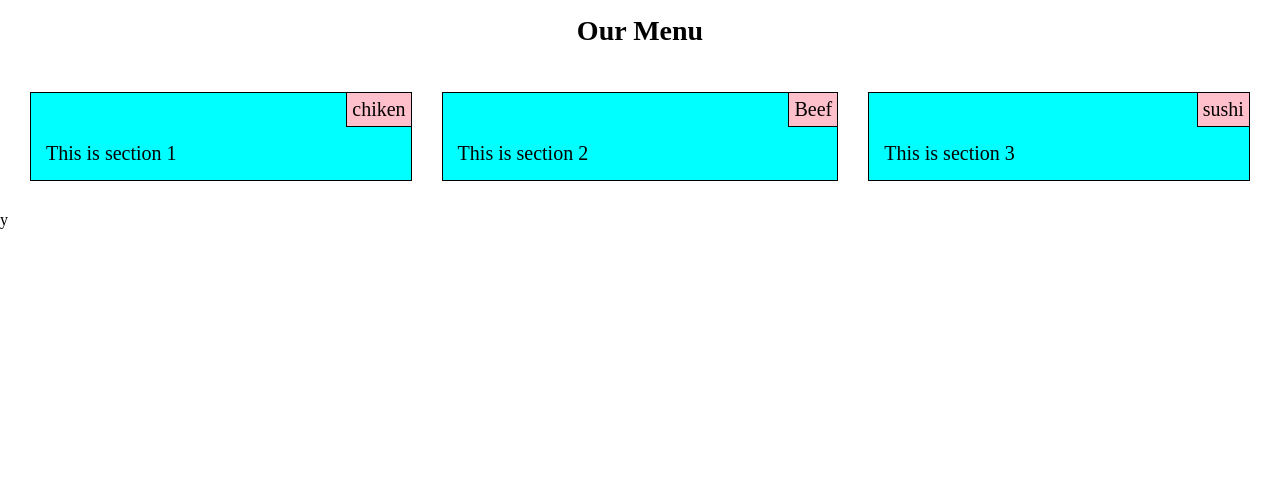
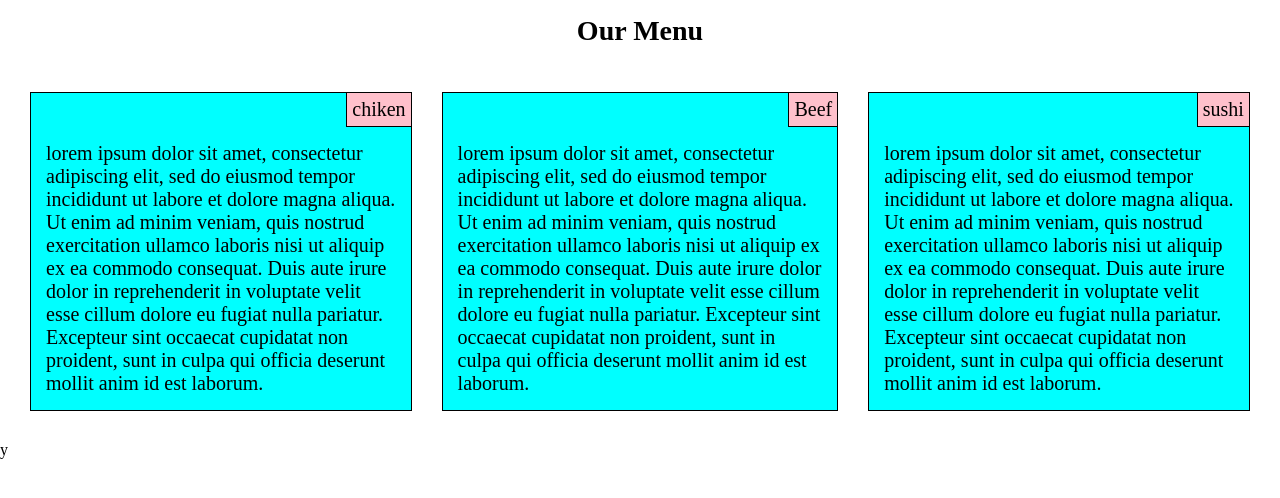
Before and after one commit to manojmm2605/abc, a plain HTML site: page module2-solution/index.html in a window 1280 px wide. Drawn offline with Linux system fonts and the light colour scheme.

Commit message:
added contain to menu

```diff
--- a/module2-solution/index.html
+++ b/module2-solution/index.html
@@ -18,21 +18,21 @@
     <section class="col-lg-4 col-md-6 col-sm-12 sec1">
         <section class="for-border">
             <p class="header1">chiken</p>
-            <p>This is section 1 </p>
+            <p>lorem ipsum dolor sit amet, consectetur adipiscing elit, sed do eiusmod tempor incididunt ut labore et dolore magna aliqua. Ut enim ad minim veniam, quis nostrud exercitation ullamco laboris nisi ut aliquip ex ea commodo consequat. Duis aute irure dolor in reprehenderit in voluptate velit esse cillum dolore eu fugiat nulla pariatur. Excepteur sint occaecat cupidatat non proident, sunt in culpa qui officia deserunt mollit anim id est laborum. </p>
         </section>
     </section>
 
     <section class="col-lg-4 col-md-6 col-sm-12 sec2">
         <section class="for-border">
             <p class="header1">Beef</p>
-            <p>This is section 2</p>
+            <p>lorem ipsum dolor sit amet, consectetur adipiscing elit, sed do eiusmod tempor incididunt ut labore et dolore magna aliqua. Ut enim ad minim veniam, quis nostrud exercitation ullamco laboris nisi ut aliquip ex ea commodo consequat. Duis aute irure dolor in reprehenderit in voluptate velit esse cillum dolore eu fugiat nulla pariatur. Excepteur sint occaecat cupidatat non proident, sunt in culpa qui officia deserunt mollit anim id est laborum.</p>
         </section>
     </section>
 
     <section class="col-lg-4 col-md-12 col-sm-12 sec3">
         <section class="for-border">
             <p class="header1">sushi</p>
-            <p>This is section 3</p>
+            <p>lorem ipsum dolor sit amet, consectetur adipiscing elit, sed do eiusmod tempor incididunt ut labore et dolore magna aliqua. Ut enim ad minim veniam, quis nostrud exercitation ullamco laboris nisi ut aliquip ex ea commodo consequat. Duis aute irure dolor in reprehenderit in voluptate velit esse cillum dolore eu fugiat nulla pariatur. Excepteur sint occaecat cupidatat non proident, sunt in culpa qui officia deserunt mollit anim id est laborum.</p>
         </section>
     </section>
 
```
